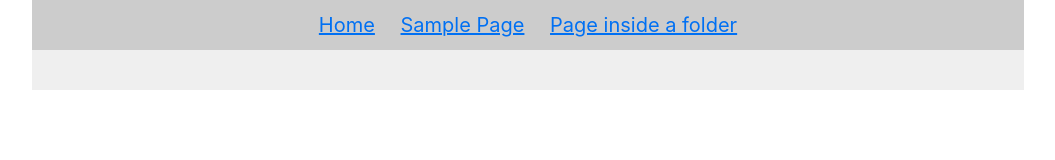
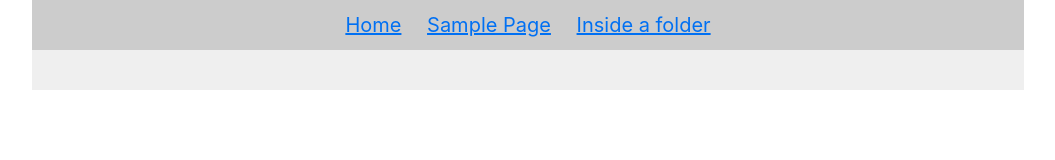
Before and after one commit to nalmeida/ssg5-test, a plain HTML site: page src/_header.html in a window 1280 px wide. Shown: the whole page, without its empty margins (112-1167 px from the left). Drawn offline with Linux system fonts and the light colour scheme.

Commit message:
Fix menu long a tag

```diff
--- a/src/_header.html
+++ b/src/_header.html
@@ -39,6 +39,6 @@
 <nav>
 	<a href="/">Home</a>
 	<a href="/sample-page.html">Sample Page</a>
-	<a href="/folder">Page inside a folder</a>
+	<a href="/folder">Inside a folder</a>
 </nav>
 <main>
```
Also changed, not shown: 1 other file.
